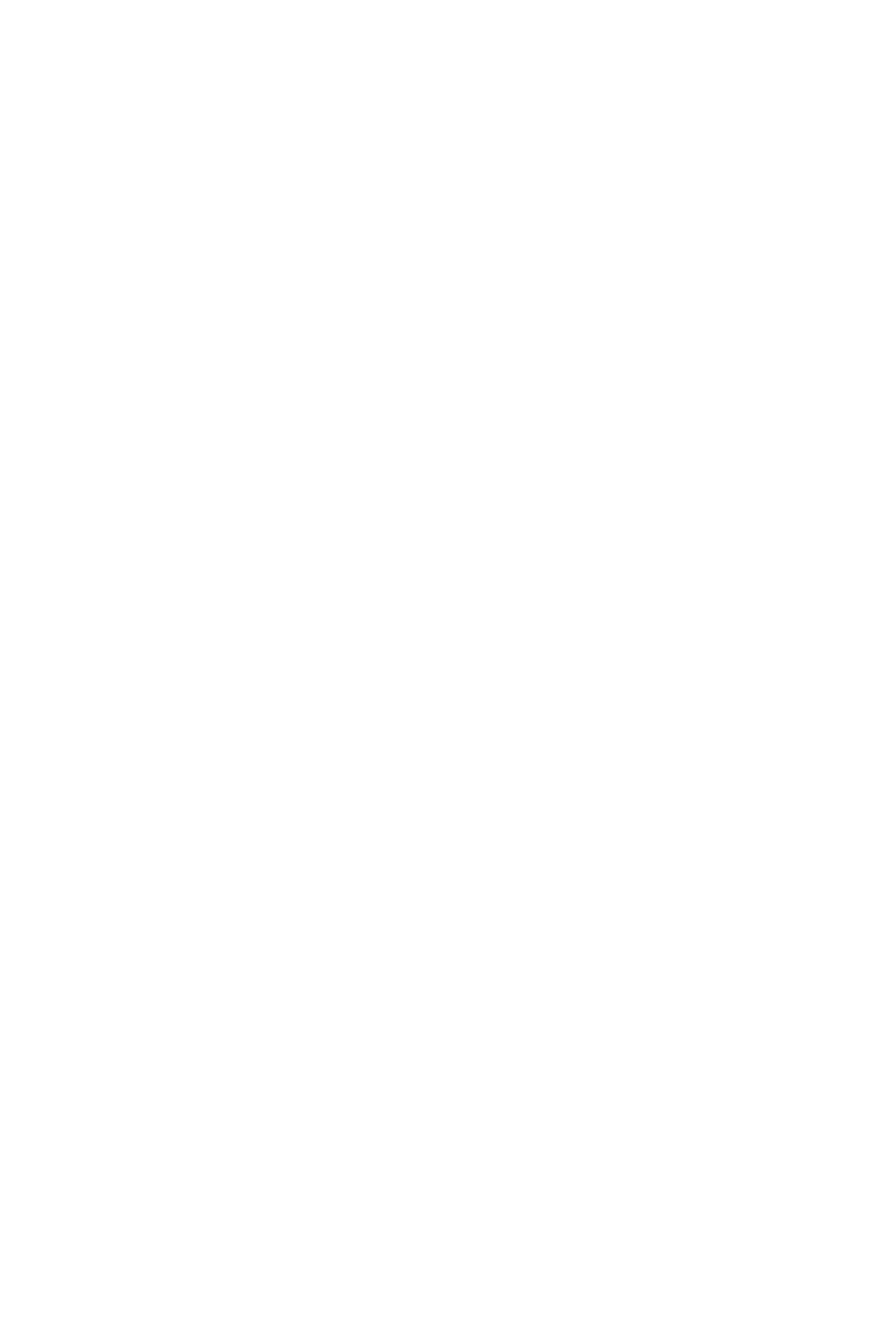
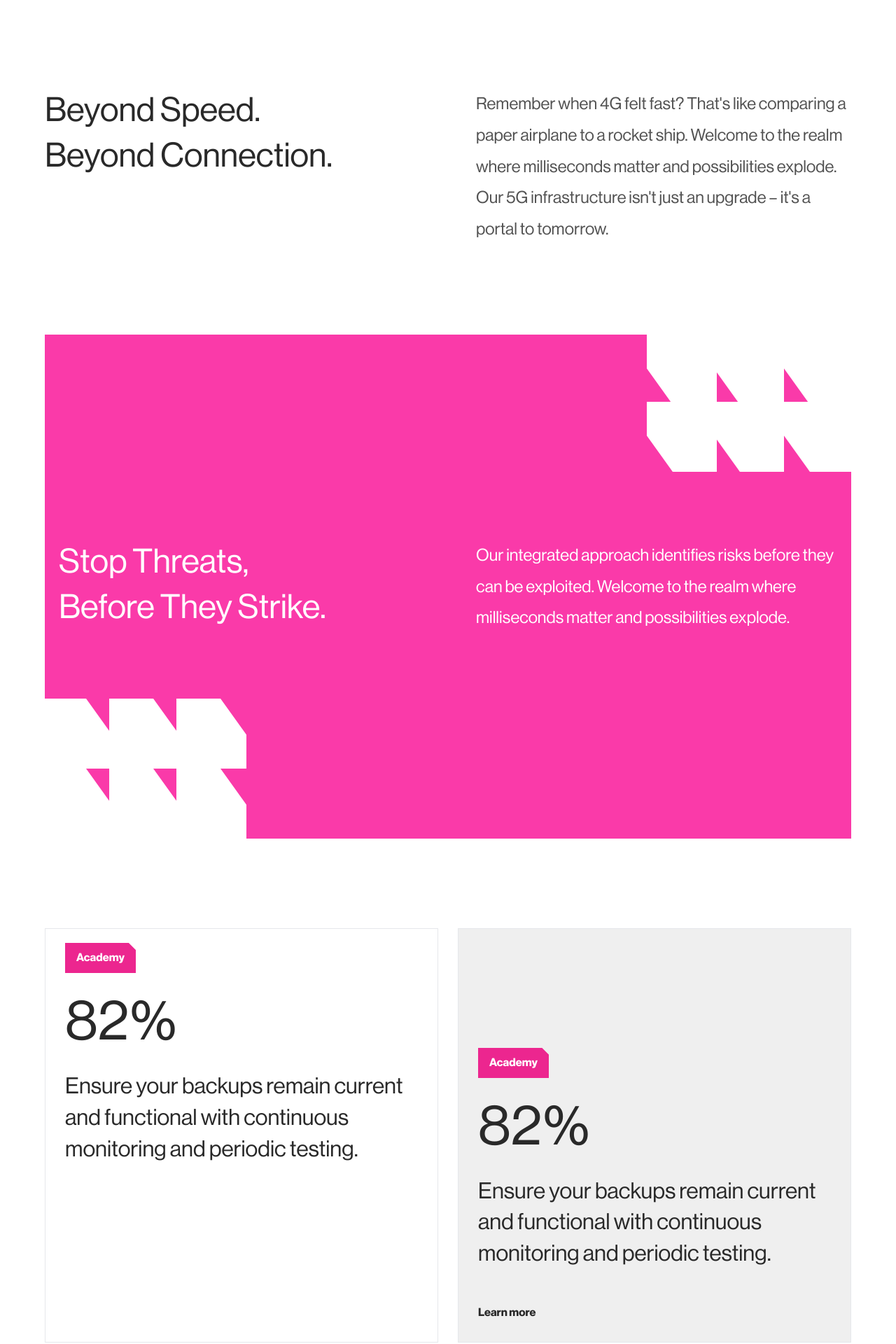
Before and after one commit to zumboxtechnologies/21ctl-reloaded, a Next.js app: page /threat-management in a window 1280 px wide. Before the commit this address had no page. Shown: the part 620-2540 px from the top of the page at 70% size. Before the commit the page ends 800 px from the top, so only its background shows below. Built offline with nearby package versions, Linux system fonts and the light colour scheme.

Commit message:
refactor: improve layout and styling across various components for better readability and consistency

```diff
--- a/app/(security)/data-backup-solutions/page.tsx
+++ b/app/(security)/data-backup-solutions/page.tsx
@@ -25,17 +25,17 @@ const DataBackupSolutions = () => {
           </>
         }
       />
-      <div className="myContainer mt-20">
+      <div className="myContainer">
         <Equal>
           <div>
-            <h4 className="text-2xl md:text-[24px] md:leading-[44.8px] text-primaryGray">
+            <h4 className="text-xl md:text-[24px] md:leading-[44.8px] text-primaryGray">
               Remember when 4G felt fast? That&apos;s like comparing a paper
               airplane to a rocket ship. Welcome to the realm where milliseconds
               matter and possibilities explode. Our 5G infrastructure isn&apos;t
               just an upgrade {'–'} it&apos;s a portal to tomorrow.
             </h4>
           </div>
-          <div>
+          <div className="flex flex-col gap-10">
             <h2>
               Beyond Speed. <br /> Beyond Connection.
             </h2>
@@ -45,7 +45,7 @@ const DataBackupSolutions = () => {
       </div>
       <GrayBgSection
         buttontext="Academy"
-        title="Delivering Complete Multi-Cloud Security Coverage Across Environments, Workloads, and Identities"
+        title="We provide world-class services to the top 1000 companies in Nigeria and key residential areas."
         smallText="Start learning"
       />
       <SliderContainer />
@@ -54,22 +54,15 @@ const DataBackupSolutions = () => {
           We&apos;re here for you, from always-on customer support to thousands
           of integrations designed for every use case
         </h2>
-        <div className="grid grid-col md:grid-cols-2 lg:grid-cols-3 gap-4 mt-12">
-          <SmallGrayCard
-            title="Schedule regular, automated backups."
-            subTitle="Ensure your backups remain current and functional with continuous monitoring and periodic testing."
-            smallText="Get Demo"
-          />
-          <SmallGrayCard
-            title="Schedule regular, automated backups."
-            subTitle="Ensure your backups remain current and functional with continuous monitoring and periodic testing."
-            smallText="Get Demo"
-          />
-          <SmallGrayCard
-            title="Schedule regular, automated backups."
-            subTitle="Ensure your backups remain current and functional with continuous monitoring and periodic testing."
-            smallText="Get Demo"
-          />
+        <div className="grid grid-col md:grid-cols-2 lg:grid-cols-3 gap-4 mt-16">
+          {Array.from({ length: 3 }, (_, i) => (
+            <SmallGrayCard
+              key={i}
+              title="Schedule regular, automated backups."
+              subTitle="Ensure your backups remain current and functional with continuous monitoring and periodic testing."
+              smallText="Get Demo"
+            />
+          ))}
         </div>
       </div>
       <div className="myContainer space-y-16">
--- /dev/null
+++ b/app/(security)/threat-management/page.tsx
@@ -0,0 +1,147 @@
+import Button from '@/components/Button';
+import ContactUs from '@/components/ContactUs';
+import FAQs from '@/components/FAQs';
+import CeriseBgWithPolygonsEdge from '@/components/security/ceriseBgWithPolygonsEdge';
+import Equal from '@/components/security/Equal';
+import GrayBgSection from '@/components/security/graybg/GrayBgSection';
+import SmallGrayCard from '@/components/security/graybg/SmallGrayCard';
+import SecurityHero from '@/components/security/SecurityHero';
+import { cn } from '@/lib/utils';
+
+const page = () => {
+  return (
+    <>
+      <SecurityHero
+        title="Threat Management"
+        subTitle={
+          <>
+            Proactively identify, analyze, and mitigate potential risks
+            <br className="hidden sm:block" />
+            before they escalate into significant issues.
+          </>
+        }
+      />
+      <div className="myContainer">
+        <Equal>
+          <div>
+            <h2>
+              Beyond Speed. <br /> Beyond Connection.
+            </h2>
+          </div>
+          <div>
+            <h4 className="text-xl md:text-[24px] md:leading-[44.8px] text-primaryGray">
+              Remember when 4G felt fast? That&apos;s like comparing a paper
+              airplane to a rocket ship. Welcome to the realm where milliseconds
+              matter and possibilities explode. Our 5G infrastructure isn&apos;t
+              just an upgrade {'–'} it&apos;s a portal to tomorrow.
+            </h4>
+          </div>
+        </Equal>
+      </div>
+      <CeriseBgWithPolygonsEdge />
+      <div className="myContainer min-h-[1340px] grid grid-cols-1 md:grid-cols-2 gap-7">
+        {Array.from({ length: 4 }, (_, i) => (
+          <div key={i}>
+            {
+              <SmallGrayCard
+                title="Ensure your backups remain current and functional with continuous monitoring and periodic testing."
+                classname={cn('h-full', i == 0 && 'bg-transparent')}
+                button="Academy"
+                smallText={i === 0 ? '' : 'Learn more'}
+                bigTitle="82%"
+                itemsEnd={i === 0 ? false : true}
+                buttonPolyColor={i === 0 ? 'bg-white' : 'bg-dimGray'}
+              />
+            }
+          </div>
+        ))}
+      </div>
+      <div className="myContainer">
+        <div className="grid grid-cols-1 lg:grid-cols-3 gap-5">
+          <div className="lg:col-span-2 flex items-end">
+            <div className="w-full">
+              <Button
+                cta="Enterprise Platform"
+                className="bg-cerise-light text-white"
+                polycolor="bg-white"
+              />
+              <h2 className="mt-3 mb-8">
+                Protecting Endpoint, Cloud,
+                <br /> and Data, Powered by AI.
+              </h2>
+              <GrayBgSection
+                title=""
+                container={false}
+                classname="min-h-[300px] mb-0"
+              />
+            </div>
+          </div>
+          <div className="lg:col-span-1 grid  items-start gap-5">
+            {Array.from({ length: 2 }, (_, i) => (
+              <div key={i} className="border border-t-cerise">
+                <SmallGrayCard
+                  title="Ensure your backups remain current and functional with continuous monitoring and periodic testing."
+                  smallText="Get Demo"
+                  alternateBgColor="bg-carise"
+                />
+              </div>
+            ))}
+          </div>
+        </div>
+      </div>
+      <div className="myContainer flex items-center flex-col">
+        <Button
+          cta="Academy"
+          className="bg-cerise-light text-white"
+          polycolor="bg-white"
+        />
+        <h2 className="mt-3 text-center">
+          The First Security AI Platform to <br className="hidden sm:block" />{' '}
+          Protect the Entire Enterprise.
+        </h2>
+      </div>
+      <GrayBgSection
+        classname="justify-center items-center text-center"
+        title="Fastest Internet Speed With Top Security"
+        smallText="Request Demo"
+      />
+      <div className="myContainer">
+        <h2 className="mt-3 text-center">
+          Take Control Of Your Entire Security Ecosystem
+        </h2>
+        <div className="grid grid-col md:grid-cols-2 lg:grid-cols-3 gap-4 mt-16">
+          {Array.from({ length: 3 }, (_, i) => (
+            <SmallGrayCard
+              key={i}
+              title="Schedule regular, automated backups."
+              subTitle="Ensure your backups remain current and functional with continuous monitoring and periodic testing."
+              smallText="Get Demo"
+            />
+          ))}
+        </div>
+      </div>
+      <div className="myContainer">
+        <Button
+          cta="Full Scale Remodel"
+          className="bg-cerise-light text-white"
+          polycolor="bg-white"
+        />
+        <h2 className="mt-3 mb-8">Securing the Best of the Best</h2>
+        <GrayBgSection
+          title={
+            <h3>
+              Detect advanced threats with AI-powered behaviour analysis,
+              malware analysis, and sensitive data identification.
+            </h3>
+          }
+          container={false}
+          classname="min-w-[50vw]"
+        />
+      </div>
+      <FAQs />
+      <ContactUs />
+    </>
+  );
+};
+
+export default page;
--- a/components/ContactUs.tsx
+++ b/components/ContactUs.tsx
@@ -1,17 +1,24 @@
-import React from 'react'
-import Button from './Button'
+import React from 'react';
+import Button from './Button';
 
 const ContactUs = () => {
   return (
-    <div className='myContainer'>
-        <div className='bg-cerise-lighter min-h-[85vh] myFlex flex-col justify-center p-6 text-center'>
-            <div className='max-w-[658px]'>
-                <h2>Contact us today to discuss your backup needs and start building a solution that works for you.</h2>
-                <Button cta="Get Started Now" className='bg-cerise mt-3 text-white' polycolor='bg-cerise-lighter'/>
-            </div>
+    <div className="myContainer">
+      <div className="bg-cerise-lighter min-h-[85vh] myFlex flex-col justify-center p-6 text-center">
+        <div className="max-w-[658px]">
+          <h2>
+            Contact us today to discuss your backup needs and start building a
+            solution that works for you.
+          </h2>
+          <Button
+            cta="Get Started Now"
+            className="bg-cerise mt-3 text-white"
+            polycolor="bg-cerise-lighter"
+          />
         </div>
+      </div>
     </div>
-  )
-}
+  );
+};
 
-export default ContactUs
+export default ContactUs;
--- a/components/FAQs.tsx
+++ b/components/FAQs.tsx
@@ -11,7 +11,7 @@ const FAQs = () => {
           <p>Need to understand things quickly check out FAQs</p>
         </div>
         <div>
-          <h5 className="">Frequenty Asked Question</h5>
+          <h5 className="mb-4">Frequenty Asked Question</h5>
           <AccordionDemo data={faqs} />
         </div>
       </div>
--- a/components/security/SecurityHero.tsx
+++ b/components/security/SecurityHero.tsx
@@ -14,7 +14,7 @@ const SecurityHero = ({
   buttontext?: string;
 }) => {
   return (
-    <div className="myContainer bg-cerise w-full h-[570px] myFlex justify-center">
+    <div className="myContainer mb-16 md:mb-28 bg-cerise w-full h-[570px] myFlex justify-center">
       <div className="text-center  max-w-[877px] space-y-2">
         <h1 className="text-white">{title}</h1>
         {lightbgTitle && (
--- /dev/null
+++ b/components/security/ceriseBgWithPolygonsEdge.tsx
@@ -0,0 +1,62 @@
+import { cn } from '@/lib/utils';
+import Equal from './Equal';
+
+const CeriseBgWithPolygonsEdge = ({ className }: { className?: string }) => {
+  return (
+    <div className={cn('myContainer', className)}>
+      <div className="bg-cerise-light min-h-[400px] max-h-[50vw]  md:min-h-[90vh] relative">
+        <div className="hidden lg:grid  bg-cerise-light min-w-[200px] max-w-[300px] min-h-[100px] max-h-[200px] absolute right-0  grid-cols-3">
+          {Array.from({ length: 6 }, (_, i) => (
+            <div
+              key={i}
+              style={{
+                clipPath:
+                  'polygon(0% 0%, 63% 0%, 101% 53%, 101% 101%, 0% 101%, 0% 50%)',
+              }}
+              className={cn(
+                'bg-white w-[100px] h-[100px] rotate-180 translate-x-1',
+                i > 2 && ' mr-5 -translate-y-1',
+                (i == 0 || i == 3) && ' translate-x-2'
+              )}
+            ></div>
+          ))}
+        </div>
+        <div className="hidden lg:grid  bg-cerise-light w-[300px] h-[200px] absolute bottom-0  grid-cols-3">
+          {Array.from({ length: 6 }, (_, i) => (
+            <div
+              key={i}
+              style={{
+                clipPath:
+                  'polygon(0% 0%, 63% 0%, 101% 53%, 101% 101%, 0% 101%, 0% 50%)',
+              }}
+              className={cn(
+                'bg-white w-[100px] h-[100px] -translate-x-1',
+                (i == 1 || i == 4) && ' -translate-x-2',
+                (i == 2 || i == 5) && '-translate-x-3'
+              )}
+            ></div>
+          ))}
+        </div>
+        <div className="absolute inset-0 w-full h-full flex items-center p-5">
+          <Equal>
+            <div>
+              <h2 className="text-white">
+                Stop Threats, <br className="hidden sm:block" />
+                Before They Strike.
+              </h2>
+            </div>
+            <div>
+              <h4 className="text-xl md:text-[24px] md:leading-[44.8px] text-white">
+                Our integrated approach identifies risks before they can be
+                exploited. Welcome to the realm where milliseconds matter and
+                possibilities explode.
+              </h4>
+            </div>
+          </Equal>
+        </div>
+      </div>
+    </div>
+  );
+};
+
+export default CeriseBgWithPolygonsEdge;
--- a/components/security/graybg/GrayBgSection.tsx
+++ b/components/security/graybg/GrayBgSection.tsx
@@ -1,4 +1,4 @@
-import React from 'react';
+import React, { ReactNode } from 'react';
 import Button from '../../Button';
 import { cn } from '@/lib/utils';
 
@@ -10,14 +10,21 @@ const GrayBgSection = ({
   classname,
 }: {
   buttontext?: string;
-  title: string;
+  title: string | ReactNode;
   smallText?: string;
   container?: boolean;
   classname?: string;
+  // flexItems?: "items-end" | "items-start" | "items-center"
+  // flexJustify?: "justify-between" | "justify-start" | "justify-center" | "justify-end"
 }) => {
   return (
-    <div className={cn(`mt-16 ${container && 'myContainer'}`, classname)}>
-      <div className="bg-dimGray min-h-[85vh] flex items-end p-6">
+    <div className={cn(container && 'myContainer')}>
+      <div
+        className={cn(
+          'bg-dimGray min-h-[85vh] flex items-end p-6 mt-2 mb-8',
+          classname
+        )}
+      >
         <div className="space-y-2 max-w-[700px]">
           {buttontext && (
             <Button
@@ -26,8 +33,11 @@ const GrayBgSection = ({
               polycolor="bg-dimGray"
             />
           )}
-          <h2>{title}</h2>
-          <h5>{smallText}</h5>
+          {typeof title === 'string' ? <h2>{title}</h2> : title}
+          <Button
+            cta={smallText}
+            className="bg-transparent p-0 hover:text-primaryGray transition duration-300"
+          />
         </div>
       </div>
     </div>
--- a/components/security/graybg/SmallGrayCard.tsx
+++ b/components/security/graybg/SmallGrayCard.tsx
@@ -1,35 +1,57 @@
 import Button from '@/components/Button';
+import { cn } from '@/lib/utils';
 import React, { ReactNode } from 'react';
 
 const SmallGrayCard = ({
   button,
+  bigTitle,
   title,
   subTitle,
   smallText,
   width,
+  classname,
+  itemsEnd = true,
+  buttonPolyColor,
+  alternateBgColor,
 }: {
   button?: string;
+  bigTitle?: string;
   title: string | ReactNode;
   subTitle?: string;
   smallText?: string;
   width?: string;
+  classname?: string;
+  itemsEnd?: boolean;
+  buttonPolyColor?: string;
+  alternateBgColor?: string;
 }) => {
   return (
     <div
       style={{ minWidth: width }}
-      className="bg-dimGray min-h-[450px] flex items-end p-7"
+      className={cn(
+        'min-h-[450px] flex px-7 py-5 border',
+        alternateBgColor ? alternateBgColor : 'bg-dimGray',
+        classname,
+        itemsEnd ? 'items-end' : 'items-start'
+      )}
     >
       <div className="space-y-5 max-w-[700px]">
         {button && (
           <Button
             cta={button}
             className="bg-cerise text-white"
-            polycolor="bg-dimGray"
+            polycolor={buttonPolyColor ? buttonPolyColor : 'bg-dimGray'}
           />
         )}
+        <h1>{bigTitle}</h1>
         <h3>{title}</h3>
         <p>{subTitle}</p>
-        <h5>{smallText}</h5>
+        {smallText && (
+          <Button
+            cta={smallText}
+            className="bg-transparent p-0 hover:text-primaryGray transition duration-300"
+          />
+        )}
       </div>
     </div>
   );
```
Also changed, not shown: components/security/LightBgtext.tsx (+16 -12 lines).
